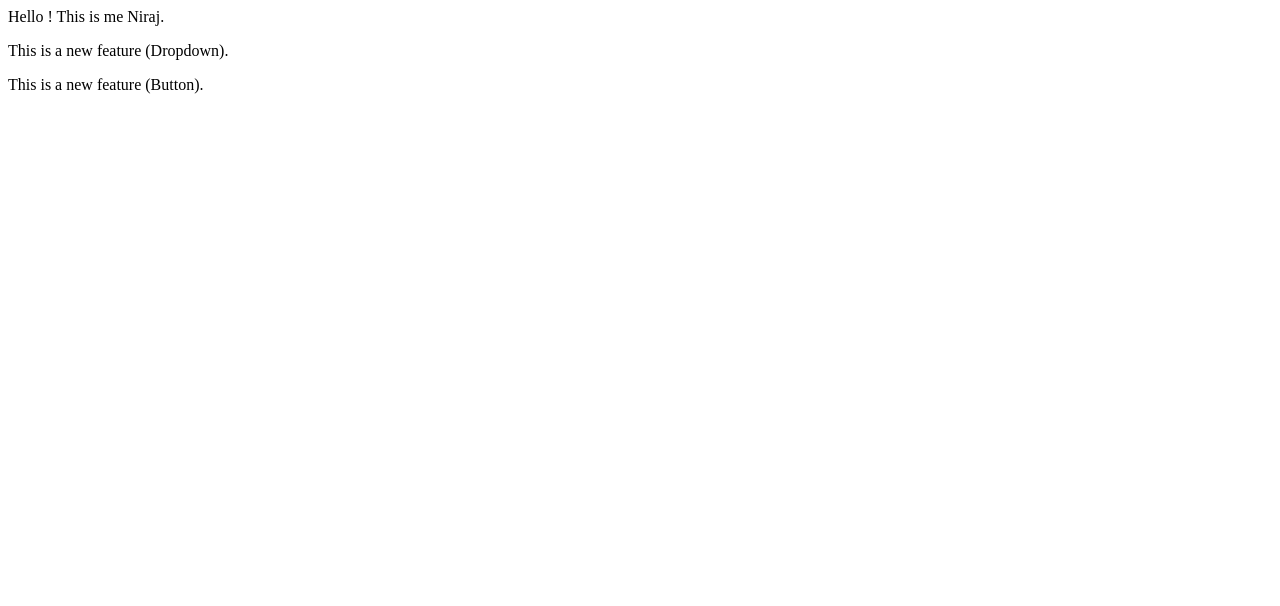
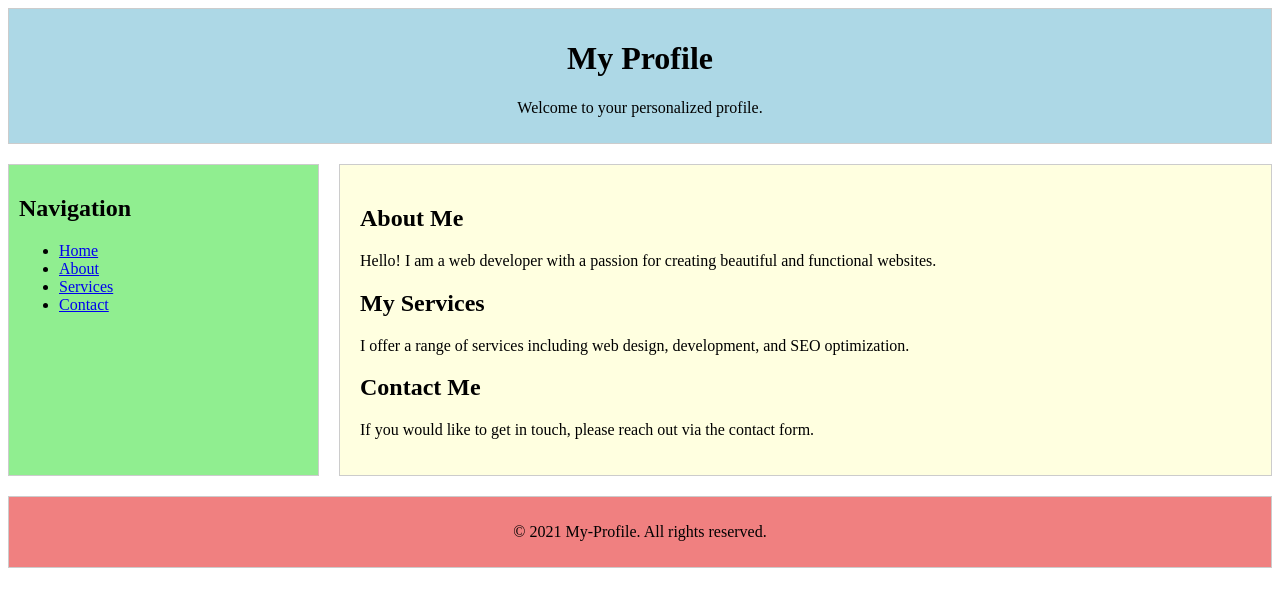
Before and after one commit to nirajdev147/localrepo, a plain HTML site: page index.html in a window 1280 px wide. Drawn offline with Linux system fonts and the light colour scheme.

Commit message:
Modified html & css file

```diff
--- a/index.html
+++ b/index.html
@@ -1,3 +1,40 @@
-<p>Hello ! This is me Niraj.</p>
-<p>This is a new feature (Dropdown).</p>
-<p>This is a new feature (Button).</p>
+<!DOCTYPE html>
+<html lang="en">
+<head>
+    <meta charset="UTF-8">
+    <meta name="viewport" content="width=device-width, initial-scale=1.0">
+    <title>my-profile</title>
+    <link rel="stylesheet" href="style.css">
+</head>
+<body>
+
+    <div class="container">
+        <div class="item header">
+            <h1>My Profile</h1>
+            <p>Welcome to your personalized profile.</p>
+        </div>
+        <div class="item sidebar">
+            <h2>Navigation</h2>
+            <ul>
+                <li><a href="#home">Home</a></li>
+                <li><a href="#about">About</a></li>
+                <li><a href="#services">Services</a></li>
+                <li><a href="#contact">Contact</a></li>
+            </ul>
+        </div>
+       <div class="item content">
+            <h2>About Me</h2>
+            <p>Hello! I am a web developer with a passion for creating beautiful and functional websites.</p>
+            <h2>My Services</h2>
+            <p>I offer a range of services including web design, development, and SEO optimization.</p>
+            <h2>Contact Me</h2>
+            <p>If you would like to get in touch, please reach out via the contact form.</p>
+       </div>
+       <div class=" item footer">
+            <p>&copy; 2021 My-Profile. All rights reserved.</p>
+       </div>
+    </div>
+
+
+</body>
+</html>
--- a/style.css
+++ b/style.css
@@ -1,3 +1,33 @@
-p{
-    color: blueviolet;
-}
+.container {
+    display: grid;
+    gap: 20px;
+    grid-template-columns: 1fr 3fr;
+
+  }
+
+  .item{
+    padding: 10px;
+    border: 1px solid #ccc;
+  }
+
+
+  .header{
+    background-color: lightblue;
+    grid-column: span 2;
+    text-align: center;
+  }
+
+  .sidebar{
+    background-color: lightgreen;
+  }
+
+  .content{
+    background-color: lightyellow;
+    padding: 20px;
+  }
+
+  .footer{
+    text-align: center;
+    background-color: lightcoral;
+    grid-column: span 2;
+  }
```
